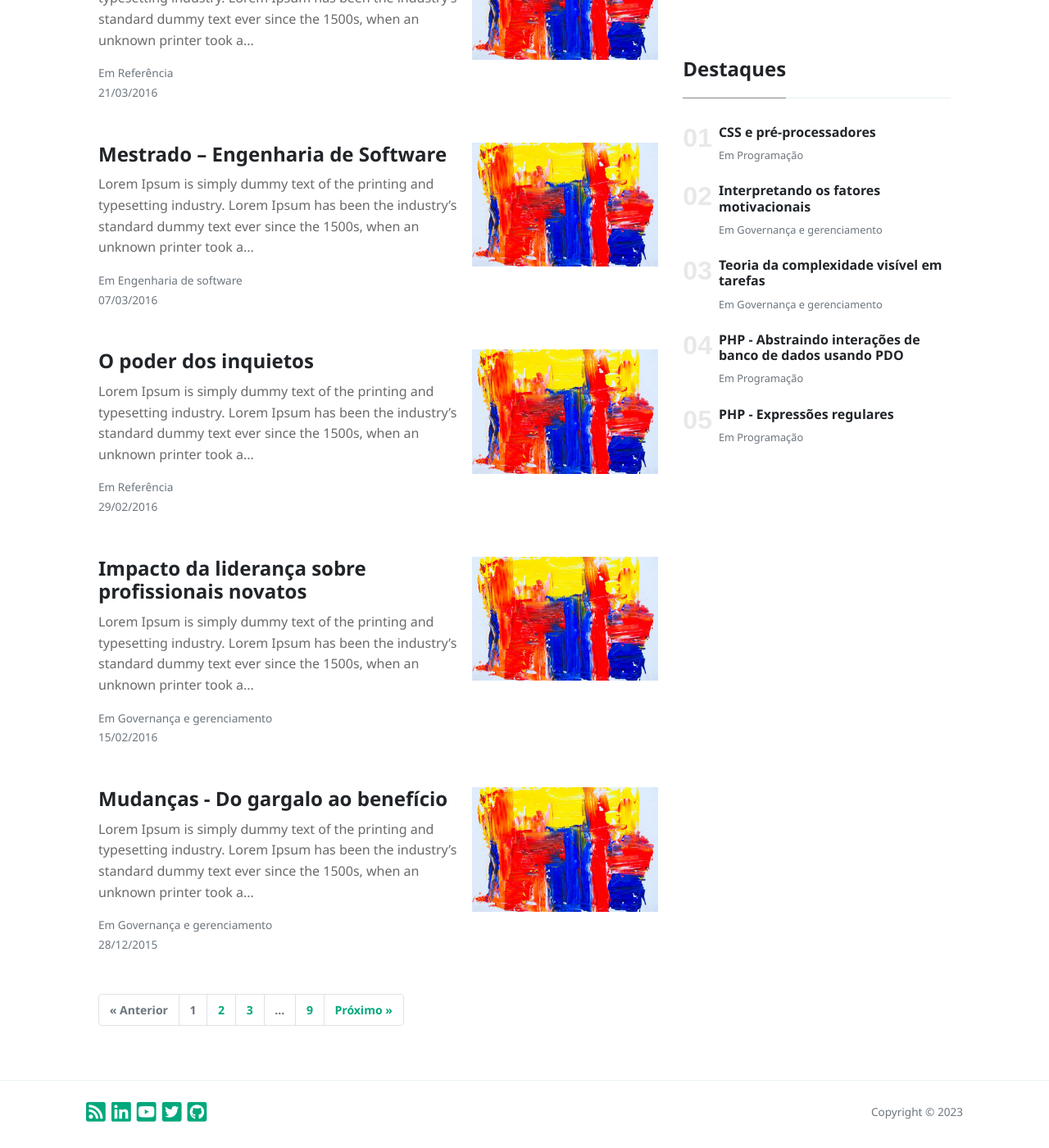
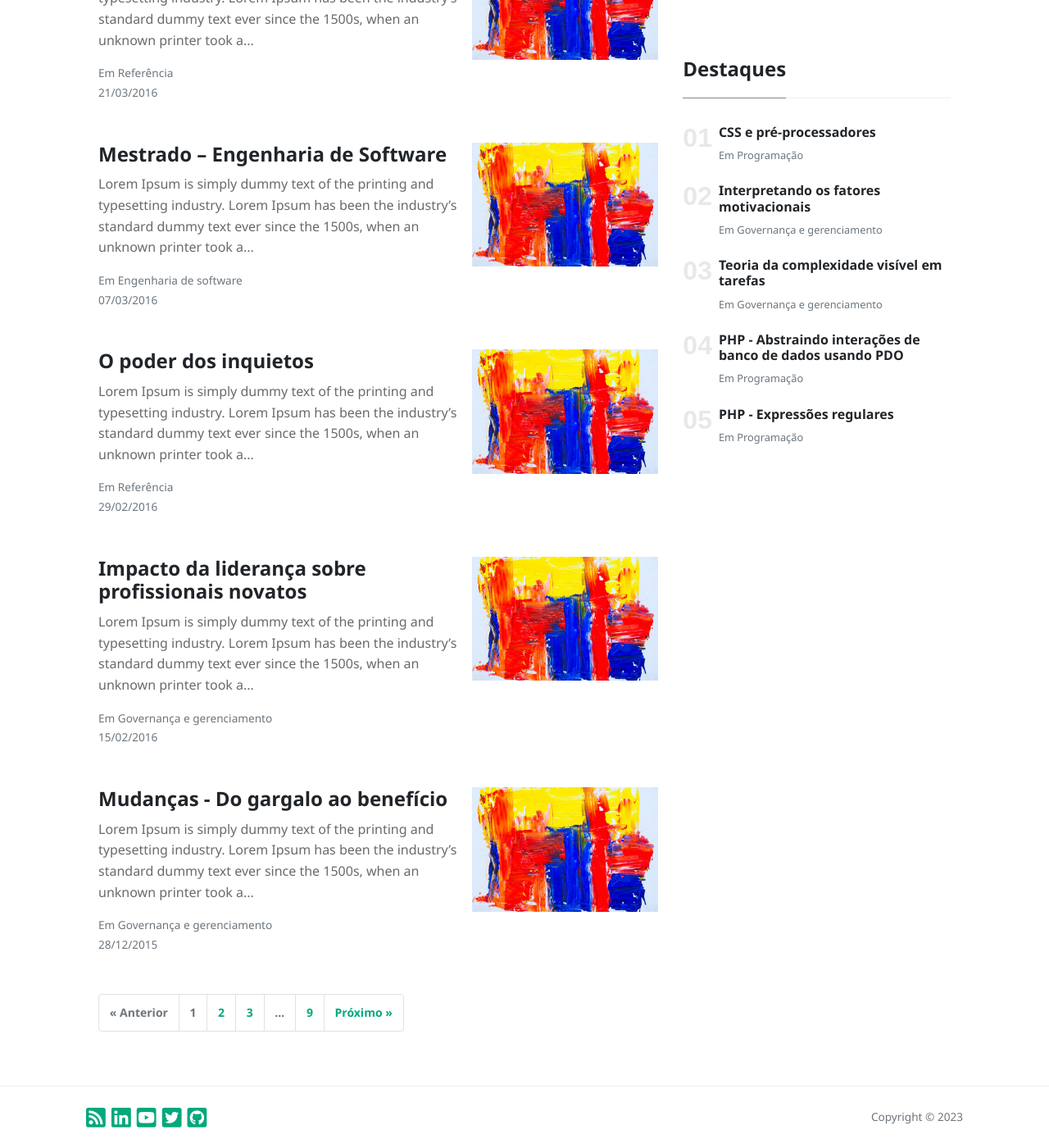
Before and after one commit to diogomatheus/diogomatheus.github.io, a Jekyll site: the page built from index.html, in a window 1280 px wide and 1400 px high, scrolled down 1441 px. Shown: the whole window at 82% size. Built offline with Jekyll 4.4.1, drawn with Linux system fonts in a browser that asks for light colours; nearby versions of some CDN libraries; the list of posts is cut into pages by our own code.

```diff
--- a/assets/css/theme.css
+++ b/assets/css/theme.css
@@ -333,11 +333,13 @@
 	}
 }
 @media (min-width:768px) {
-	ul.pagination li.page-item .page-link {
-		padding: 0.6rem .8rem;
-	}
 	ul.pagination li.page-item .page-link .page-link-label {
 		display: initial !important;
+	}
+}
+@media (min-width:992px) {
+	ul.pagination li.page-item .page-link {
+		padding: 0.8rem .8rem;
 	}
 }
 .bg-black {
```
